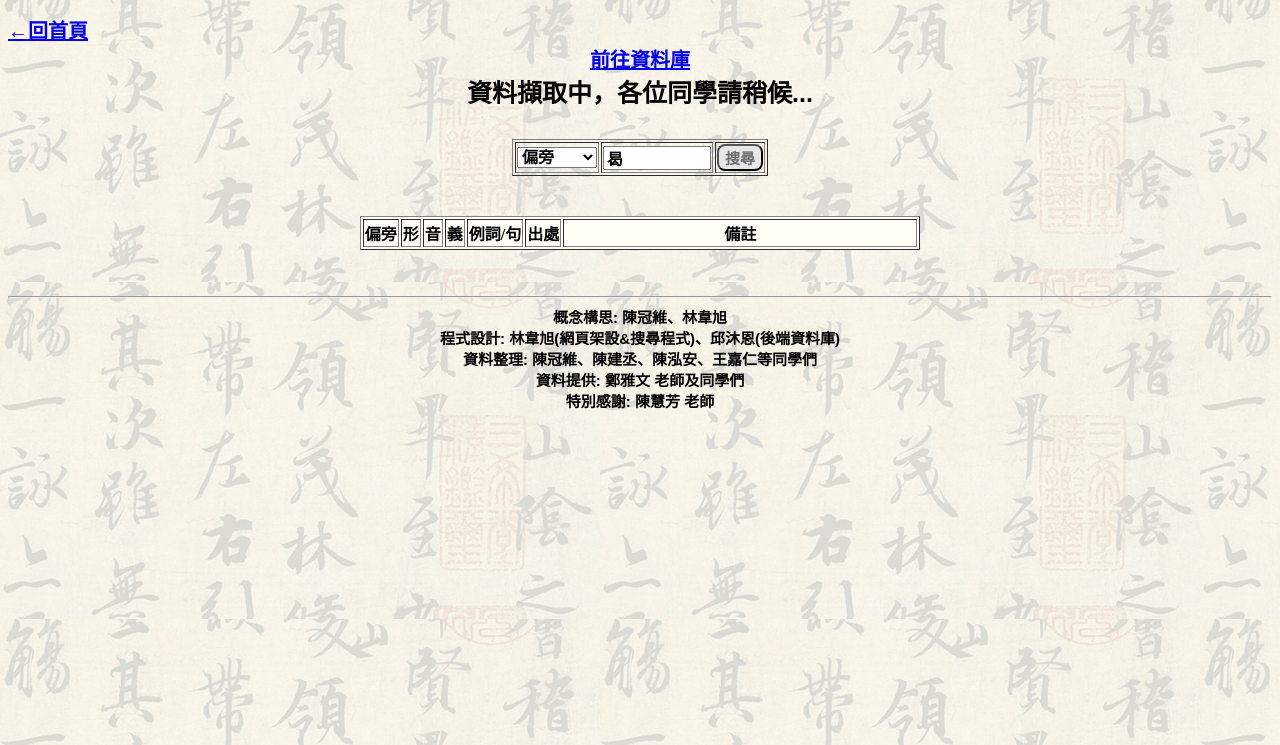
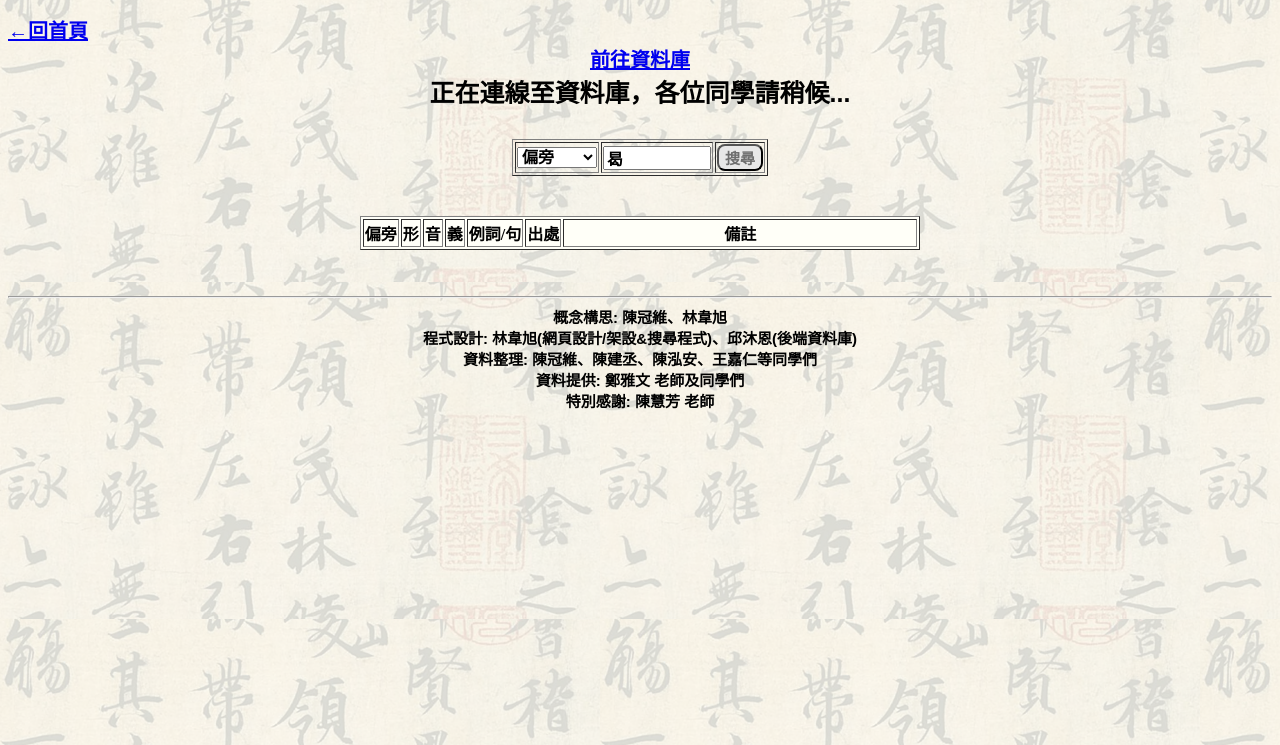
Before and after one commit to Wish-Lin/definition_search_engine, a plain HTML site: page 形音義.html in a window 1280 px wide. Shown: the part 55-800 px from the top of the page. Drawn offline with Linux system fonts and the light colour scheme; no server answers.

Commit message:
aesthetic update

```diff
--- a/形音義.html
+++ b/形音義.html
@@ -78,7 +78,7 @@ body {
 		</tr>
 	</table><br>
 		<hr>
-        <div style="font: bold 15px Arial;">概念構思: 陳冠維、林韋旭<br>程式設計: 林韋旭(網頁架設&搜尋程式)、邱沐恩(後端資料庫)<br>資料整理: 陳冠維、陳建丞、陳泓安、王嘉仁等同學們<br>資料提供: 鄭雅文 老師及同學們<br>特別感謝: 陳慧芳 老師</div>
+        <div style="font: bold 15px Arial;">概念構思: 陳冠維、林韋旭<br>程式設計: 林韋旭(網頁設計/架設&搜尋程式)、邱沐恩(後端資料庫)<br>資料整理: 陳冠維、陳建丞、陳泓安、王嘉仁等同學們<br>資料提供: 鄭雅文 老師及同學們<br>特別感謝: 陳慧芳 老師</div>
 	</center>
 </body>
 </html>
--- a/形音義.js
+++ b/形音義.js
@@ -69,11 +69,10 @@ function print_all(){
 
 var objectList = "";
 window.onload = function(){
-	document.getElementById("stat_display").innerHTML = "資料擷取中，各位同學請稍候...";
+	document.getElementById("stat_display").innerHTML = "正在連線至資料庫，各位同學請稍候...";
 	fetch('https://chinese-definition.muen1019.repl.co/file') //fetch data from Muen's database
 	.then(response => response.text())
 	.then(data => {
-		document.getElementById("stat_display").innerHTML = "擷取完畢。資料處理中，各位同學請稍候...";
 
 		objectList = data.split("\n");  //load all the data
 
```
Also changed, not shown: index.html (+1 -1 lines).
